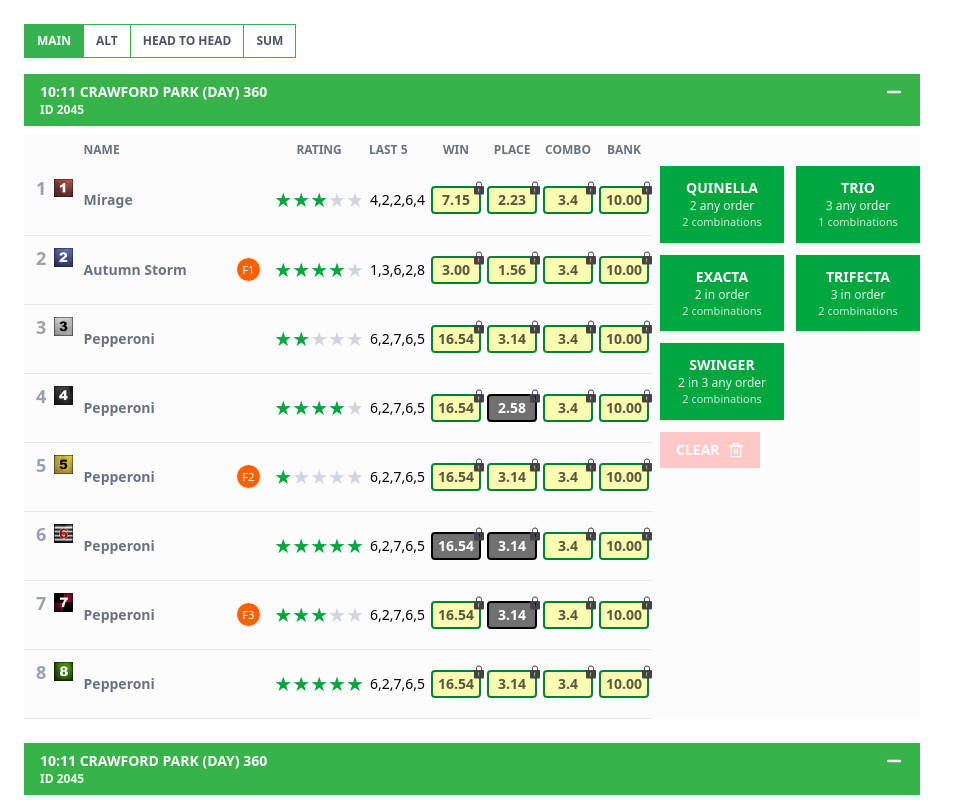
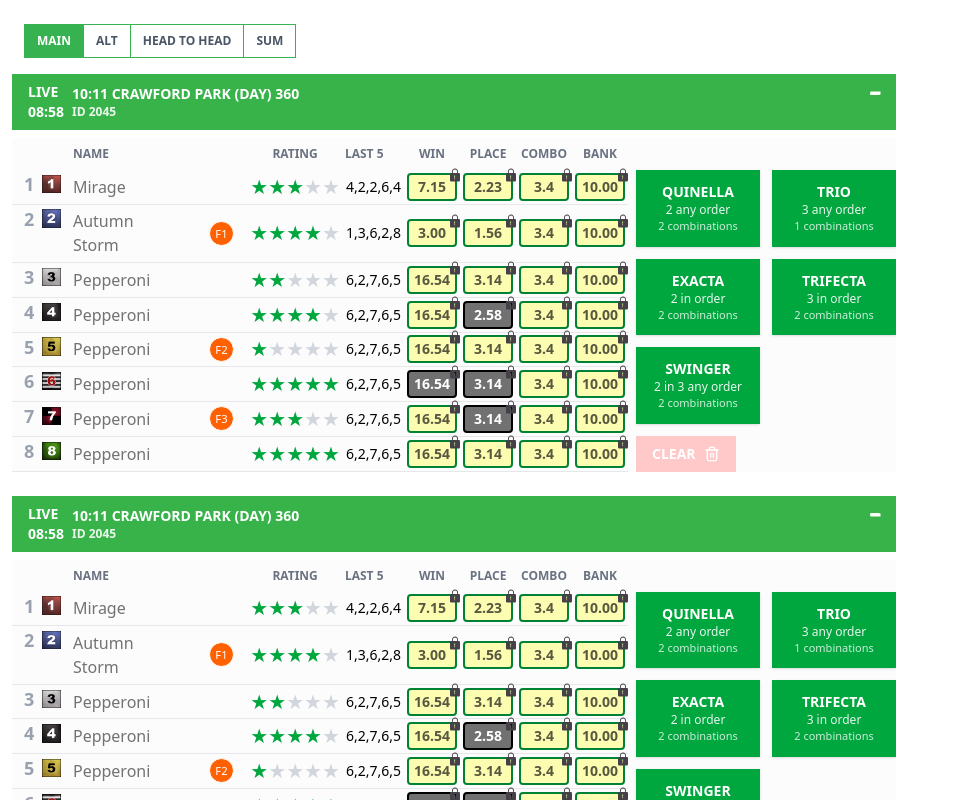
Before and after one commit to alayuestifanos/NextUI, a Next.js app: page / in a window 1280 px wide. Shown: the top 800 px of the page, without its empty margins (0-971 px from the left). Built offline with nearby package versions, Linux system fonts and the light colour scheme.

Commit message:
Create + and - animation

```diff
--- a/app/page.tsx
+++ b/app/page.tsx
@@ -38,8 +38,8 @@ export default function Home() {
   }
 
   return (
-    <main className='py-6 space-y-4 ml-6 min-h-screen w-[70%]'>
-      <div className='inline-flex overflow-hidden text-xs font-semibold'>
+    <main className='py-6 space-y-4 min-h-screen w-[70%]'>
+      <div className='ml-6 inline-flex overflow-hidden text-xs font-semibold'>
         {['MAIN', 'ALT', 'HEAD TO HEAD', 'SUM'].map((tab, idx) => (
           <button
             key={tab}
--- a/components/CollapsibleRace.tsx
+++ b/components/CollapsibleRace.tsx
@@ -1,14 +1,25 @@
-'use client'
+'use client';
 
-import { useState } from 'react'
-import { Plus, Minus } from 'lucide-react'
+import React, { useState } from "react";
 
 interface Props {
-  title: string
-  subtitle: string
-  children: React.ReactNode
-  defaultOpen?: boolean
+  title: string;
+  subtitle?: string;
+  children: React.ReactNode;
+  defaultOpen?: boolean;
 }
+
+const AnimatingIcon = ({ open }: { open: boolean }) => (
+  <div className="relative w-2.5 h-2.5 flex items-center justify-center">
+    {/* Horizontal bar */}
+    <div className="absolute w-full h-[3px] bg-white rounded-full" />
+    {/* Vertical bar (animates) */}
+    <div
+      className={`absolute w-[3px] h-full bg-white transition-transform duration-500 ease-in-out ${open ? 'rotate-90' : 'rotate-0'
+        }`}
+    />
+  </div>
+);
 
 export default function CollapsibleRace({
   title,
@@ -19,7 +30,7 @@ export default function CollapsibleRace({
   const [open, setOpen] = useState(defaultOpen)
 
   return (
-    <div className=' overflow-hidden  bg-white'>
+    <div className='ml-3 overflow-hidden  bg-white'>
       {/* Header */}
       <button
         onClick={() => setOpen(!open)}
@@ -28,32 +39,35 @@ export default function CollapsibleRace({
           ${open ? 'bg-[#37b34a]' : 'bg-[#b5280c]'}
         `}
       >
-        <div className='flex flex-col text-left'>
-          <span>{title}</span>
-          <span className='text-xs opacity-90'>{subtitle}</span>
+        <div className='flex flex-row text-left items-center gap-2'>
+          <div>
+            <span className="flex flex-col text-left">LIVE</span>
+            <span>08:58</span>
+          </div>
+          <div className="flex flex-col text-left">
+            <span>{title}</span>
+            <span className='text-xs opacity-90'>{subtitle}</span>
+          </div>
         </div>
 
-        {/* Plus / Minus */}
-        {open ? (
-          <Minus className='w-5 h-5 text-white' strokeWidth={3} />
-        ) : (
-          <Plus className='w-5 h-5 text-white' strokeWidth={3} />
-        )}
+        {/* Custom Animating Plus / Minus */}
+        <div className='mt-1.5'>
+          <AnimatingIcon open={open} />
+        </div>
       </button>
 
       {/* Content */}
       <div className="perspective-[1000px]">
         <div
           className={`py-2 transition-all duration-700 ease-in-out origin-center
-      ${open
+            ${open
               ? '[transform:scaleY(1)_rotateX(0deg)] opacity-100 scale-100 h-auto'
               : '[transform:scaleY(0)_rotateX(0.01deg)] opacity-0 scale-95 h-0 overflow-hidden'}
-    `}
+          `}
         >
           {children}
         </div>
       </div>
-
     </div>
   )
 }
--- a/components/RaceCard.tsx
+++ b/components/RaceCard.tsx
@@ -34,27 +34,27 @@ export default function RaceCard({ horses }: RaceCardProps) {
         <table className='w-full min-w-[600px] table-auto border-collapse'>
           <thead className='text-xs font-semibold text-gray-500'>
             <tr>
-              <th className='w-28 px-3 py-2 text-left'></th>
-              <th className='w-[10%] py-2'></th>
+              <th className='w-28 px-3  text-left'></th>
+              <th className='w-[10%] '></th>
               {/* for all table head font-normal p-0 uppercase text-[0.75em] text-[#4c4c4c] m-0 */}
-              <th className='px-3 py-2 text-left whitespace-nowrap '>NAME</th>
-              <th className='w-[70%] py-2'></th>
-              <th className='w-10 py-2 text-center'></th>
-              <th className='w-[20%] py-2'></th>
-              <th className='w-14 px-0.5 py-2 text-center'>RATING</th>
-              <th className='w-16 px-0.5 py-2 text-left whitespace-nowrap'>
+              <th className='px-3  text-left  '>NAME</th>
+              <th className='w-[70%] '></th>
+              <th className='w-10  text-center'></th>
+              <th className='w-[20%] '></th>
+              <th className='w-14 px-0.5  text-center'>RATING</th>
+              <th className='w-16 px-0.5  text-left '>
                 LAST 5
               </th>
-              <th className='w-20 px-1 py-2 text-center whitespace-nowrap'>
+              <th className='w-20 px-1  text-center '>
                 WIN
               </th>
-              <th className='w-20 px-1 py-2 text-center whitespace-nowrap'>
+              <th className='w-20 px-1  text-center '>
                 PLACE
               </th>
-              <th className='w-20 px-1 py-2 text-center whitespace-nowrap'>
+              <th className='w-20 px-1 py-2 text-center '>
                 COMBO
               </th>
-              <th className='w-20 px-1 py-2 text-center whitespace-nowrap'>
+              <th className='w-20 px-1  text-center '>
                 BANK
               </th>
             </tr>
@@ -65,7 +65,7 @@ export default function RaceCard({ horses }: RaceCardProps) {
                 key={horse.box}
                 className='border-b border-gray-200 text-sm hover:bg-gray-50'
               >
-                <td className='px-3 py-2 flex items-center gap-2 shrink-0'>
+                <td className='px-3 flex items-center gap-2 shrink-0'>
                   <span className='text-lg text-gray-400 font-bold'>{horse.box}</span>
                   <Image
                     src={horse.image}
@@ -76,19 +76,19 @@ export default function RaceCard({ horses }: RaceCardProps) {
                   />
                 </td>
 
-                <td className='w-[10%] py-2'></td>
-                <td className='px-3 py-2 whitespace-nowrap text-gray-500 font-bold'>{horse.name}</td>
-                <td className='w-[70%] py-2'></td>
-                <td className='w-10 py-2 text-center whitespace-nowrap'>
+                <td className='w-[10%] '></td>
+                <td className='px-3  font-light text-base text-[#727272] '>{horse.name}</td>
+                <td className='w-[70%] '></td>
+                <td className='w-10  text-center '>
                   {horse.flag && (
                     <span className='inline-block text-white border border-white bg-[#ff6100] rounded-full w-[15px] h-[15px] p-[4px] text-[0.8em] text-center box-content'>
                       {horse.flag}
                     </span>
                   )}
                 </td>
-                <td className='w-[20%] py-2'></td>
+                <td className='w-[20%] '></td>
                 <td
-                  className='m-0 px-[3px] align-middle whitespace-nowrap h-[69px]'
+                  className='m-0 px-[3px] align-middle'
                   onMouseEnter={(e) => {
                     const rect = e.currentTarget.getBoundingClientRect()
                     setHovered({ horse, rect })
@@ -103,9 +103,9 @@ export default function RaceCard({ horses }: RaceCardProps) {
                   </span>
                 </td>
 
-                <td className='m-0 px-[3px] align-middle whitespace-nowrap h-[69px]'>{horse.last5}</td>
+                <td className='m-0 px-[3px] align-middle '>{horse.last5}</td>
 
-                <td className='m-0 px-[3px] align-middle whitespace-nowrap h-[69px]'>
+                <td className='m-0 px-[3px] align-middle  '>
                   <BankBadge
                     value={horse.win}
                     {...(index === 5
@@ -119,7 +119,7 @@ export default function RaceCard({ horses }: RaceCardProps) {
                   />
                 </td>
 
-                <td className='m-0 px-[3px] align-middle whitespace-nowrap h-[69px]'>
+                <td className='m-0 px-[3px] align-middle '>
                   <BankBadge
                     value={horse.place}
                     {...(index === 3 || index === 5 || index === 6
@@ -133,11 +133,11 @@ export default function RaceCard({ horses }: RaceCardProps) {
                   />
                 </td>
 
-                <td className='m-0 px-[3px] align-middle whitespace-nowrap h-[69px]'>
+                <td className='m-0 px-[3px] align-middle  '>
                   <BankBadge value={horse.combo} />
                 </td>
 
-                <td className='m-0 px-[3px] align-middle whitespace-nowrap h-[69px]'>
+                <td className='m-0 px-[3px] align-middle  '>
                   <BankBadge value={horse.bank} />
                 </td>
               </tr>
```
